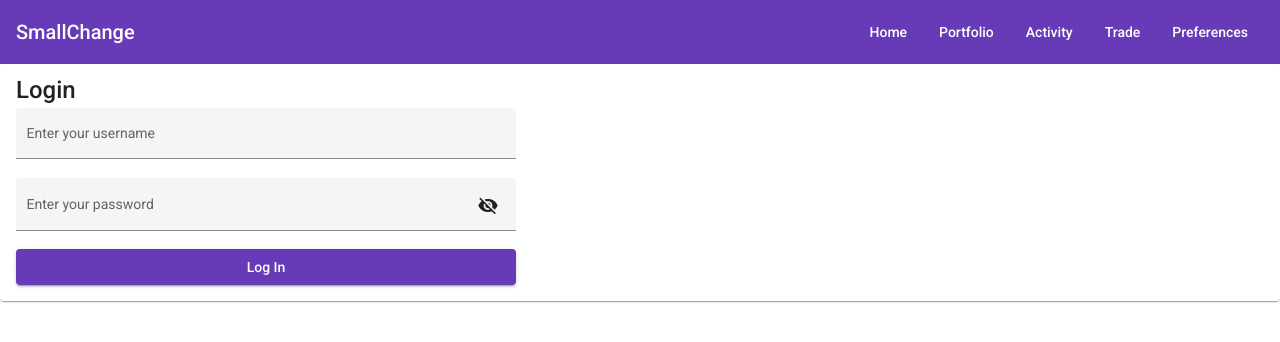
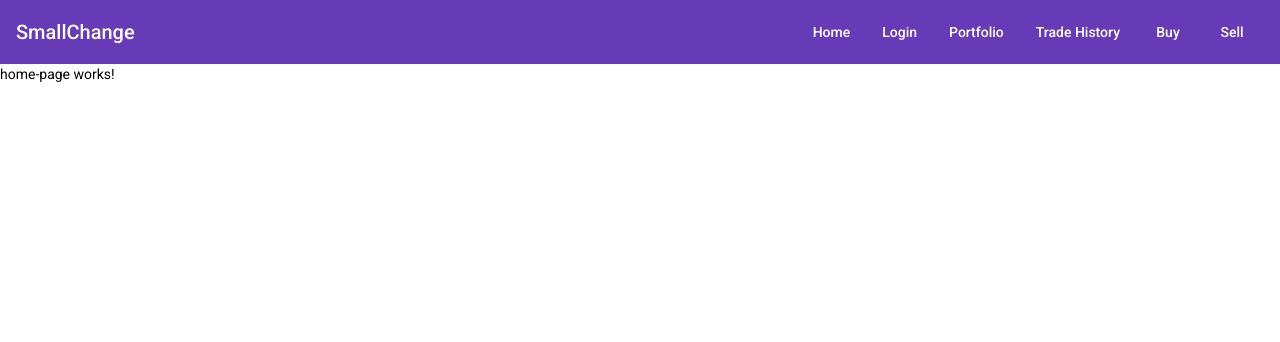
Before and after one commit to shaansubbaiah/smallchange, an Angular app: page /home in a window 1280 px wide. Before the commit this address led to /. Shown: the top 342 px of the page. Built offline with nearby package versions, Linux system fonts and the light colour scheme.

Commit message:
Add routing

```diff
--- a/src/app/app-routing.module.ts
+++ b/src/app/app-routing.module.ts
@@ -1,10 +1,26 @@
 import { NgModule } from '@angular/core';
 import { RouterModule, Routes } from '@angular/router';
+import { BuyTradeComponent } from './features/buy-trade/buy-trade.component';
+import { HomePageComponent } from './features/home-page/home-page.component';
+import { LoginPageComponent } from './features/login-page/login-page.component';
+import { PageNotFoundComponent } from './features/page-not-found/page-not-found.component';
+import { PortfolioComponent } from './features/portfolio/portfolio.component';
+import { SellTradeComponent } from './features/sell-trade/sell-trade.component';
+import { TradeHistoryComponent } from './features/trade-history/trade-history.component';
 
-const routes: Routes = [];
+const routes: Routes = [
+  { path: '', redirectTo: 'home', pathMatch: 'full' },
+  { path: 'home', component: HomePageComponent },
+  { path: 'login', component: LoginPageComponent },
+  { path: 'portfolio', component: PortfolioComponent },
+  { path: 'trade-history', component: TradeHistoryComponent },
+  { path: 'buy', component: BuyTradeComponent },
+  { path: 'sell', component: SellTradeComponent },
+  { path: '**', component: PageNotFoundComponent },
+];
 
 @NgModule({
   imports: [RouterModule.forRoot(routes)],
-  exports: [RouterModule]
+  exports: [RouterModule],
 })
-export class AppRoutingModule { }
+export class AppRoutingModule {}
--- a/src/app/app.component.html
+++ b/src/app/app.component.html
@@ -1,4 +1,4 @@
-<div class="nav-bar">
+<div class="container">
   <app-navbar></app-navbar>
-  <app-login-page class="login-page"></app-login-page>
+  <router-outlet></router-outlet>
 </div>
--- a/src/app/core/core.module.ts
+++ b/src/app/core/core.module.ts
@@ -5,10 +5,11 @@ import { NavbarComponent } from './navbar/navbar.component';
 import { MatToolbarModule } from '@angular/material/toolbar';
 import { MatButtonModule } from '@angular/material/button';
 import { FooterComponent } from './footer/footer.component';
+import { RouterModule } from '@angular/router';
 
 @NgModule({
   declarations: [NavbarComponent, FooterComponent],
-  imports: [CommonModule, MatToolbarModule, MatButtonModule],
+  imports: [CommonModule, MatToolbarModule, MatButtonModule, RouterModule],
   exports: [NavbarComponent],
 })
 export class CoreModule {}
--- a/src/app/core/navbar/navbar.component.html
+++ b/src/app/core/navbar/navbar.component.html
@@ -1,9 +1,10 @@
 <mat-toolbar color="primary">
-    <span>SmallChange</span>
-    <div class="spacer"></div>
-    <a mat-button href="#">Home</a>
-    <a mat-button href="#">Portfolio</a>
-    <a mat-button href="#">Activity</a>
-    <a mat-button href="#">Trade</a>
-    <a mat-button href="#">Preferences</a>
+  <span>SmallChange</span>
+  <div class="spacer"></div>
+  <a mat-button routerLink="/home">Home</a>
+  <a mat-button routerLink="/login">Login</a>
+  <a mat-button routerLink="/portfolio">Portfolio</a>
+  <a mat-button routerLink="/trade-history">Trade History</a>
+  <a mat-button routerLink="/buy">Buy</a>
+  <a mat-button routerLink="/sell">Sell</a>
 </mat-toolbar>
--- /dev/null
+++ b/src/app/features/page-not-found/page-not-found.component.html
@@ -0,0 +1,4 @@
+<div class="wrapper">
+  <p class="title-text">Page Not Found :/</p>
+  <a routerLink="/home">Click to go the homepage.</a>
+</div>
--- /dev/null
+++ b/src/app/features/page-not-found/page-not-found.component.scss
@@ -0,0 +1,18 @@
+.wrapper {
+  display: flex;
+  flex-direction: column;
+  align-items: center;
+  margin: 320px 0;
+}
+
+p {
+  text-align: center;
+  font-size: 32px;
+  font-weight: 700;
+}
+
+a {
+  text-align: center;
+  font-size: 18px;
+  margin-top: 20px;
+}
--- /dev/null
+++ b/src/app/features/page-not-found/page-not-found.component.ts
@@ -0,0 +1,15 @@
+import { Component, OnInit } from '@angular/core';
+
+@Component({
+  selector: 'app-page-not-found',
+  templateUrl: './page-not-found.component.html',
+  styleUrls: ['./page-not-found.component.scss']
+})
+export class PageNotFoundComponent implements OnInit {
+
+  constructor() { }
+
+  ngOnInit(): void {
+  }
+
+}
--- a/src/styles.scss
+++ b/src/styles.scss
@@ -1,4 +1,10 @@
-/* You can add global styles to this file, and also import other style files */
+@import url("https://fonts.googleapis.com/css2?family=Poppins:wght@400;500;600;700;800;900&display=swap");
 
-html, body { height: 100%; }
-body { margin: 0; font-family: Roboto, "Helvetica Neue", sans-serif; }
+html,
+body {
+  height: 100%;
+}
+body {
+  margin: 0;
+  font-family: "Poppins", sans-serif;
+}
```
Also changed, not shown: src/app/features/features.module.ts (+11 -1 lines), 1 other file (tests, documents, lock files or other folders).
